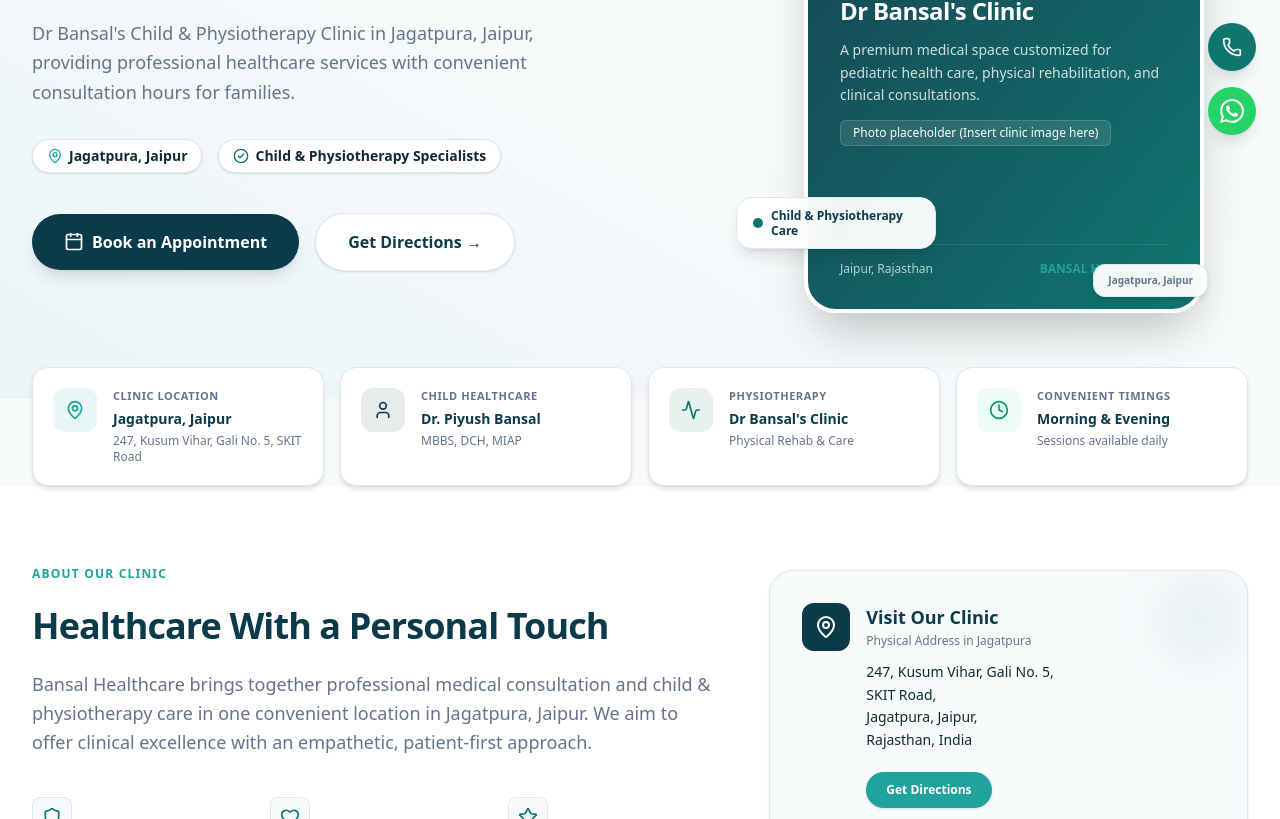
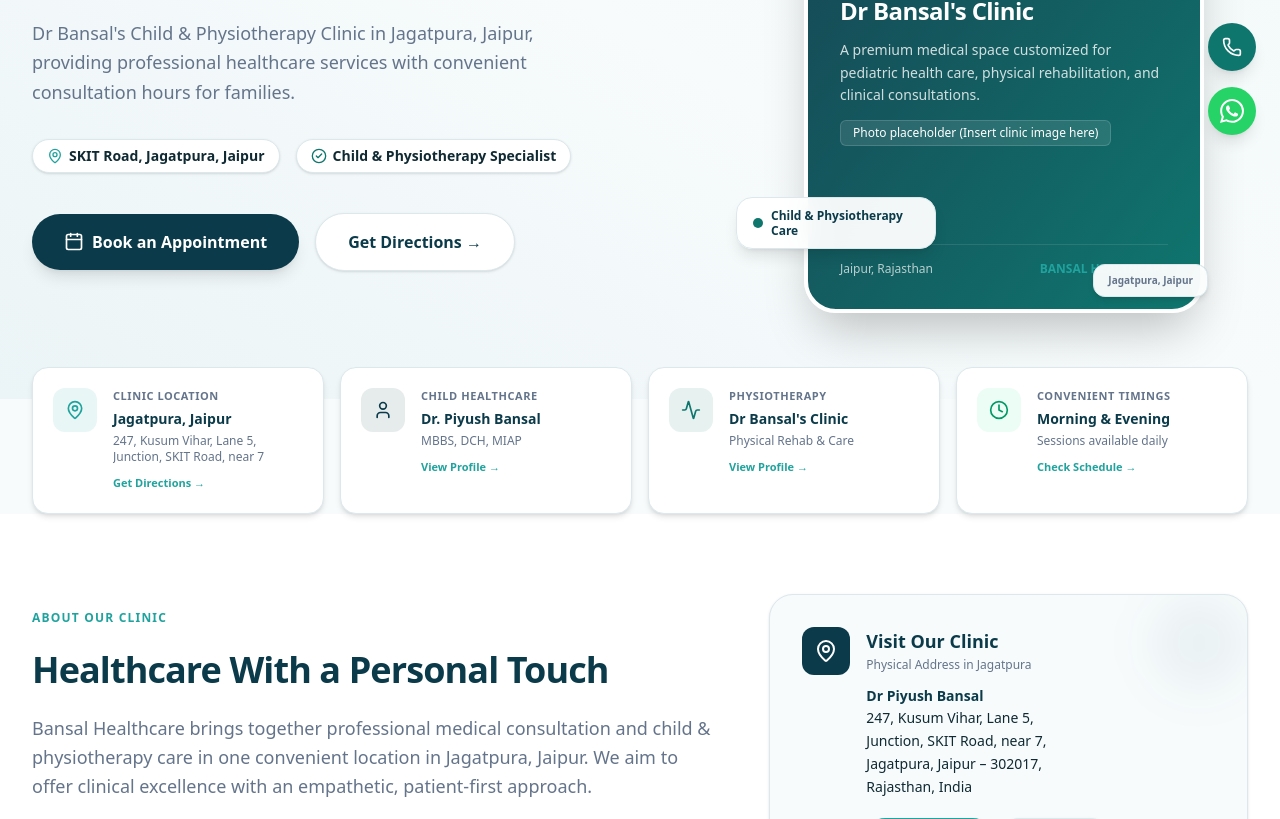
Before and after one commit to ramlalkumawat/bansal-healthcare, a Next.js app: page / in a window 1280 px wide. Shown: the part 321-1140 px from the top of the page. Built offline with nearby package versions, Linux system fonts and the light colour scheme.

Commit message:
Update clinic address, Google Maps links, and directions across website

```diff
--- a/src/app/layout.tsx
+++ b/src/app/layout.tsx
@@ -63,11 +63,13 @@ export default function RootLayout({
         "logo": `${clinicData.seo.url}/images/logo.png`,
         "image": `${clinicData.seo.url}/images/og-image.jpg`,
         "description": clinicData.seo.description,
+        "hasMap": clinicData.mapUrl,
         "address": {
           "@type": "PostalAddress",
           "streetAddress": `${clinicData.address.street}, ${clinicData.address.landmark}`,
           "addressLocality": clinicData.address.area,
           "addressRegion": clinicData.address.city,
+          "postalCode": clinicData.address.pincode,
           "addressCountry": "IN"
         },
         "telephone": clinicData.phone || undefined,
@@ -91,6 +93,7 @@ export default function RootLayout({
         "@id": `${clinicData.seo.url}/#dr-piyush-bansal`,
         "name": "Dr. Piyush Bansal",
         "medicalSpecialty": "Pediatric",
+        "hasMap": clinicData.mapUrl,
         "worksFor": {
           "@type": "MedicalClinic",
           "@id": `${clinicData.seo.url}/#clinic`
@@ -100,6 +103,7 @@ export default function RootLayout({
           "streetAddress": `${clinicData.address.street}, ${clinicData.address.landmark}`,
           "addressLocality": clinicData.address.area,
           "addressRegion": clinicData.address.city,
+          "postalCode": clinicData.address.pincode,
           "addressCountry": "IN"
         }
       },
@@ -108,6 +112,7 @@ export default function RootLayout({
         "@id": `${clinicData.seo.url}/#dr-manisha-bansal`,
         "name": "Dr. Manisha Bansal",
         "medicalSpecialty": "Physiotherapy",
+        "hasMap": clinicData.mapUrl,
         "worksFor": {
           "@type": "MedicalClinic",
           "@id": `${clinicData.seo.url}/#clinic`
@@ -117,6 +122,7 @@ export default function RootLayout({
           "streetAddress": `${clinicData.address.street}, ${clinicData.address.landmark}`,
           "addressLocality": clinicData.address.area,
           "addressRegion": clinicData.address.city,
+          "postalCode": clinicData.address.pincode,
           "addressCountry": "IN"
         }
       }
--- a/src/components/AboutSection.tsx
+++ b/src/components/AboutSection.tsx
@@ -73,13 +73,14 @@ export default function AboutSection() {
                   </div>
 
                   <address className="not-italic text-sm text-text-dark font-medium leading-relaxed">
+                    <span className="text-primary font-bold block">{clinicData.address.doctorName}</span>
                     {clinicData.address.street}, <br />
                     {clinicData.address.landmark}, <br />
-                    {clinicData.address.area}, {clinicData.address.city}, <br />
+                    {clinicData.address.area}, {clinicData.address.city} – {clinicData.address.pincode}, <br />
                     {clinicData.address.state}, {clinicData.address.country}
                   </address>
 
-                  <div className="pt-2">
+                  <div className="pt-2 flex flex-wrap gap-2">
                     <a
                       href={clinicData.directionsUrl}
                       target="_blank"
@@ -87,6 +88,14 @@ export default function AboutSection() {
                       className="inline-flex items-center justify-center px-5 py-2.5 rounded-full bg-accent hover:bg-secondary text-white text-xs font-bold shadow transition-all cursor-pointer transform hover:-translate-y-0.5 active:translate-y-0"
                     >
                       Get Directions
+                    </a>
+                    <a
+                      href={clinicData.mapUrl}
+                      target="_blank"
+                      rel="noopener noreferrer"
+                      className="inline-flex items-center justify-center px-4 py-2.5 rounded-full bg-white hover:bg-bg-light border border-border-light text-primary text-xs font-bold shadow-sm transition-all"
+                    >
+                      View on Map
                     </a>
                   </div>
                 </div>
@@ -97,7 +106,7 @@ export default function AboutSection() {
             <div className="border border-border-light p-5 rounded-[20px] bg-white flex items-center space-x-4 text-left">
               <div className="w-3 h-3 rounded-full bg-emerald-500 animate-pulse shrink-0" />
               <p className="text-xs font-semibold text-text-dark">
-                Morning & Evening Consultations • Easily accessible via SKIT Road
+                Morning & Evening Consultations • Easily accessible via SKIT Road (near 7 Junction)
               </p>
             </div>
           </div>
--- a/src/components/DoctorDetailsView.tsx
+++ b/src/components/DoctorDetailsView.tsx
@@ -20,7 +20,9 @@ import {
   Camera,
   X,
   ChevronLeft,
-  ZoomIn
+  ZoomIn,
+  MapPin,
+  Navigation
 } from "lucide-react";
 import { Doctor, clinicData } from "@/data/clinic";
 import Navbar from "@/components/Navbar";
@@ -392,6 +394,40 @@ export default function DoctorDetailsView({ doctor, id }: DoctorDetailsViewProps
                 </div>
               </div>
 
+              {/* Clinic Location & Directions Card */}
+              <div className="bg-white border border-border-light p-6 rounded-3xl shadow-sm space-y-4">
+                <div className="flex items-center space-x-2 text-primary font-bold text-sm">
+                  <MapPin className="w-4 h-4 text-accent shrink-0" />
+                  <span>Clinic Location & Directions</span>
+                </div>
+                <hr className="border-border-light" />
+                <div className="text-xs text-text-muted space-y-1">
+                  <p className="font-bold text-primary">{clinicData.address.doctorName}</p>
+                  <p>{clinicData.address.street}</p>
+                  <p>{clinicData.address.landmark}</p>
+                  <p>{clinicData.address.area}, {clinicData.address.city} – {clinicData.address.pincode}</p>
+                </div>
+                <div className="pt-2 flex flex-col gap-2">
+                  <a
+                    href={clinicData.directionsUrl}
+                    target="_blank"
+                    rel="noopener noreferrer"
+                    className="w-full inline-flex items-center justify-center py-2.5 px-4 rounded-xl bg-accent hover:bg-secondary text-white font-bold text-xs shadow-md transition-all active:scale-[0.98] cursor-pointer"
+                  >
+                    <Navigation className="w-3.5 h-3.5 mr-1.5" />
+                    Get Directions
+                  </a>
+                  <a
+                    href={clinicData.mapUrl}
+                    target="_blank"
+                    rel="noopener noreferrer"
+                    className="w-full inline-flex items-center justify-center py-2 px-4 rounded-xl border border-border-light text-primary hover:bg-bg-light font-bold text-xs transition-all text-center"
+                  >
+                    Open in Google Maps
+                  </a>
+                </div>
+              </div>
+
             </div>
 
           </div>
--- a/src/components/Footer.tsx
+++ b/src/components/Footer.tsx
@@ -83,20 +83,30 @@ export default function Footer() {
                 Clinic Address
               </h4>
               <address className="not-italic text-xs text-white/75 leading-relaxed font-medium space-y-1">
+                <span className="block text-white font-bold">{clinicData.address.doctorName}</span>
                 <span className="block">{clinicData.address.street}</span>
                 <span className="block">{clinicData.address.landmark}</span>
-                <span className="block">{clinicData.address.area}, {clinicData.address.city}</span>
+                <span className="block">{clinicData.address.area}, {clinicData.address.city} – {clinicData.address.pincode}</span>
                 <span className="block">{clinicData.address.state}, {clinicData.address.country}</span>
               </address>
-              <div className="pt-1">
+              <div className="pt-2 flex items-center space-x-4">
                 <a
                   href={clinicData.directionsUrl}
                   target="_blank"
                   rel="noopener noreferrer"
                   className="inline-flex items-center text-xs font-bold text-accent hover:text-white transition-colors"
                 >
-                  <span>Navigate on maps</span>
+                  <span>Get Directions</span>
                   <ArrowUpRight className="w-3.5 h-3.5 ml-1" />
+                </a>
+                <a
+                  href={clinicData.mapUrl}
+                  target="_blank"
+                  rel="noopener noreferrer"
+                  className="inline-flex items-center text-xs font-semibold text-white/60 hover:text-white transition-colors"
+                >
+                  <span>Google Maps</span>
+                  <ArrowUpRight className="w-3 h-3 ml-0.5" />
                 </a>
               </div>
             </div>
--- a/src/components/HeroSection.tsx
+++ b/src/components/HeroSection.tsx
@@ -72,13 +72,19 @@ export default function HeroSection({ onOpenAppointment }: HeroSectionProps) {
               variants={fadeInUp}
               className="flex flex-wrap items-center gap-4 text-sm font-semibold text-text-dark"
             >
-              <div className="flex items-center space-x-1.5 bg-white shadow-sm border border-border-light px-3.5 py-1.5 rounded-full">
-                <MapPin className="w-4 h-4 text-accent" />
-                <span>Jagatpura, Jaipur</span>
-              </div>
+              <a
+                href={clinicData.directionsUrl}
+                target="_blank"
+                rel="noopener noreferrer"
+                title="Get directions to 247, Kusum Vihar, Lane 5, SKIT Road"
+                className="flex items-center space-x-1.5 bg-white shadow-sm border border-border-light hover:border-accent px-3.5 py-1.5 rounded-full hover:shadow-md transition-all group cursor-pointer"
+              >
+                <MapPin className="w-4 h-4 text-accent group-hover:scale-110 transition-transform" />
+                <span className="group-hover:text-primary">SKIT Road, Jagatpura, Jaipur</span>
+              </a>
               <div className="flex items-center space-x-1.5 bg-white shadow-sm border border-border-light px-3.5 py-1.5 rounded-full">
                 <CheckCircle2 className="w-4 h-4 text-secondary" />
-                <span>Child & Physiotherapy Specialists</span>
+                <span>Child & Physiotherapy Specialist</span>
               </div>
             </motion.div>
 
--- a/src/components/LocationSection.tsx
+++ b/src/components/LocationSection.tsx
@@ -25,48 +25,38 @@ export default function LocationSection() {
         <div className="grid grid-cols-1 lg:grid-cols-12 gap-8 items-stretch max-w-5xl mx-auto">
 
           {/* Map Placement Card (8 columns on desktop) */}
-          <div className="lg:col-span-8 bg-white border border-border-light rounded-[32px] overflow-hidden min-h-[350px] shadow-sm relative flex flex-col items-center justify-center p-8 group">
+          <div className="lg:col-span-8 bg-white border border-border-light rounded-[32px] overflow-hidden min-h-[420px] shadow-sm relative flex flex-col group">
+            <iframe
+              title="Dr Piyush Bansal Clinic Location Map"
+              src={clinicData.mapEmbedUrl}
+              className="w-full h-full min-h-[420px] border-0"
+              loading="lazy"
+              allowFullScreen
+              referrerPolicy="no-referrer-when-downgrade"
+            />
 
-            {/* Visual Vector Grid suggesting local Jaipur maps */}
-            <div className="absolute inset-0 bg-[radial-gradient(#DCE8EC_1.5px,transparent_1.5px)] [background-size:24px_24px] opacity-40 -z-10" />
-
-            {/* Styled Abstract Road Layout to mimic a premium map preview */}
-            <div className="absolute top-1/3 left-0 right-0 h-4 bg-border-light transform -rotate-12 -z-10" />
-            <div className="absolute top-0 bottom-0 left-1/4 w-4 bg-border-light transform rotate-45 -z-10" />
-            <div className="absolute top-1/2 left-10 w-24 h-24 rounded-full border-2 border-border-light bg-bg-light/40 -z-10" />
-
-            {/* Pulsing Pin Indicator */}
-            <div className="relative flex flex-col items-center mb-6">
-              <div className="absolute -top-3 w-10 h-10 bg-accent/20 rounded-full animate-ping" />
-              <div className="p-4 bg-primary text-white rounded-full shadow-lg border-2 border-white relative z-10">
-                <MapPin className="w-6 h-6 text-accent" />
+            {/* Floating Location Badge */}
+            <div className="absolute top-4 left-4 bg-white/95 backdrop-blur-md px-3.5 py-2.5 rounded-2xl border border-border-light shadow-md flex items-center space-x-2.5 pointer-events-none">
+              <div className="p-1.5 rounded-xl bg-accent/10 text-accent">
+                <MapPin className="w-4 h-4" />
+              </div>
+              <div className="text-left">
+                <p className="text-xs font-bold text-primary">{clinicData.address.doctorName}</p>
+                <p className="text-[10px] text-text-muted">Kusum Vihar, Lane 5, SKIT Road, Jagatpura</p>
               </div>
             </div>
 
-              {/* Map Placeholder Headline */}
-              <div className="text-center max-w-md space-y-4">
-                <h3 className="text-lg font-bold text-primary">View Clinic Location</h3>
-                <p className="text-xs text-text-muted leading-relaxed">
-                  {clinicData.address.fullAddress}
-                </p>
-
-                <div className="pt-2">
+            {/* Floating Open in Google Maps CTA */}
+            <div className="absolute bottom-4 right-4">
               <a
                 href={clinicData.mapUrl}
                 target="_blank"
                 rel="noopener noreferrer"
-                    className="inline-flex items-center justify-center px-6 py-3 rounded-full bg-primary hover:bg-secondary text-white text-xs font-bold shadow-md hover:shadow-lg transition-all transform hover:-translate-y-0.5 cursor-pointer"
+                className="inline-flex items-center justify-center px-4 py-2 rounded-full bg-primary/95 hover:bg-secondary text-white text-xs font-bold shadow-lg backdrop-blur-md transition-all transform hover:-translate-y-0.5 cursor-pointer"
               >
-                    <ExternalLink className="w-3.5 h-3.5 mr-2 text-accent" />
+                <ExternalLink className="w-3.5 h-3.5 mr-1.5 text-accent" />
                 Open in Google Maps
               </a>
-                </div>
-              </div>
-
-              {/* Map Scale indicator */}
-              <div className="absolute bottom-4 left-4 bg-white/95 backdrop-blur-md px-3 py-1.5 rounded-lg border border-border-light text-[10px] font-bold text-text-muted flex items-center space-x-1.5">
-                <Compass className="w-3.5 h-3.5 text-secondary" />
-                <span>Jaipur, Jagatpura Zone</span>
             </div>
           </div>
 
@@ -78,9 +68,11 @@ export default function LocationSection() {
                   Full Address
                 </span>
                 <p className="text-sm font-semibold text-text-dark leading-relaxed">
+                  <span className="text-primary font-bold block">{clinicData.address.doctorName}</span>
                   {clinicData.address.street}, <br />
                   {clinicData.address.landmark}, <br />
-                    {clinicData.address.area}, {clinicData.address.city}, {clinicData.address.state}
+                  {clinicData.address.area}, {clinicData.address.city}, <br />
+                  {clinicData.address.state} – {clinicData.address.pincode}
                 </p>
               </div>
 
@@ -89,16 +81,16 @@ export default function LocationSection() {
                   Key Landmark
                 </span>
                 <p className="text-xs font-medium text-text-muted leading-relaxed">
-                    Conveniently situated on SKIT Road (Gali No. 5, Kusum Vihar), Jagatpura, making it simple to find for parents and physiotherapy patients.
+                  Conveniently situated at 247, Kusum Vihar, Lane 5, Junction, SKIT Road (near 7), Jagatpura, Jaipur. Accessible via public and private transit.
                 </p>
               </div>
 
-              <div className="border-t border-border-light pt-6">
-                <span className="text-[10px] font-bold text-text-muted uppercase tracking-wider block mb-2">
-                  Need Help Navigating?
+              <div className="border-t border-border-light pt-5">
+                <span className="text-[10px] font-bold text-text-muted uppercase tracking-wider block mb-1.5">
+                  Need Turn-by-Turn Navigation?
                 </span>
                 <p className="text-xs text-text-muted leading-relaxed">
-                  Click below to generate turn-by-turn driving directions from your current GPS location directly to the clinic gate.
+                  Tap below to launch live GPS turn-by-turn driving directions from your location directly to the clinic.
                 </p>
               </div>
             </div>
@@ -107,9 +99,9 @@ export default function LocationSection() {
               href={clinicData.directionsUrl}
               target="_blank"
               rel="noopener noreferrer"
-              className="mt-8 w-full inline-flex items-center justify-center py-3 px-4 rounded-2xl bg-accent text-white font-bold text-xs shadow-md hover:bg-secondary cursor-pointer transition-all active:scale-[0.98]"
+              className="mt-6 w-full inline-flex items-center justify-center py-3.5 px-4 rounded-2xl bg-accent text-white font-bold text-xs shadow-md hover:bg-secondary cursor-pointer transition-all active:scale-[0.98]"
             >
-              <Navigation className="w-3.5 h-3.5 mr-2" />
+              <Navigation className="w-4 h-4 mr-2" />
               Get Driving Directions
             </a>
           </div>
--- a/src/components/QuickInfo.tsx
+++ b/src/components/QuickInfo.tsx
@@ -11,7 +11,9 @@ export default function QuickInfo() {
       value: "Jagatpura, Jaipur",
       icon: MapPin,
       colorClass: "text-accent bg-accent/10",
-      description: `${clinicData.address.street}, ${clinicData.address.landmark}`
+      description: `${clinicData.address.street}, ${clinicData.address.landmark}`,
+      href: clinicData.directionsUrl,
+      actionText: "Get Directions →"
     },
     {
       id: "pediatrician",
@@ -19,7 +21,9 @@ export default function QuickInfo() {
       value: "Dr. Piyush Bansal",
       icon: User,
       colorClass: "text-primary bg-primary/10",
-      description: "MBBS, DCH, MIAP"
+      description: "MBBS, DCH, MIAP",
+      href: "/doctor/dr-piyush-bansal",
+      actionText: "View Profile →"
     },
     {
       id: "physiotherapist",
@@ -27,7 +31,9 @@ export default function QuickInfo() {
       value: "Dr Bansal's Clinic",
       icon: Activity,
       colorClass: "text-secondary bg-secondary/10",
-      description: "Physical Rehab & Care"
+      description: "Physical Rehab & Care",
+      href: "/doctor/dr-manisha-bansal",
+      actionText: "View Profile →"
     },
     {
       id: "timings",
@@ -35,7 +41,9 @@ export default function QuickInfo() {
       value: "Morning & Evening",
       icon: Clock,
       colorClass: "text-emerald-600 bg-emerald-50",
-      description: "Sessions available daily"
+      description: "Sessions available daily",
+      href: "/#timings",
+      actionText: "Check Schedule →"
     }
   ];
 
@@ -45,26 +53,52 @@ export default function QuickInfo() {
       <div className="flex md:grid md:grid-cols-4 gap-4 overflow-x-auto md:overflow-visible pb-4 md:pb-0 snap-x snap-mandatory scrollbar-none">
         {infoCards.map((card) => {
           const Icon = card.icon;
-          return (
-            <div
-              key={card.id}
-              className="min-w-[260px] md:min-w-0 flex-1 snap-start bg-white p-5 rounded-2xl shadow-md border border-border-light flex items-start space-x-4 hover:shadow-lg transition-shadow duration-300"
-            >
+          const CardContent = (
+            <>
               <div className={`p-3 rounded-xl shrink-0 ${card.colorClass}`}>
                 <Icon className="w-5 h-5" />
               </div>
-              <div className="space-y-1 text-left">
+              <div className="space-y-1 text-left flex-1 min-w-0">
                 <span className="block text-[11px] font-bold text-text-muted uppercase tracking-wider">
                   {card.label}
                 </span>
                 <span className="block text-sm font-bold text-primary">
                   {card.value}
                 </span>
-                <span className="block text-xs text-text-muted">
+                <span className="block text-xs text-text-muted line-clamp-2">
                   {card.description}
                 </span>
+                {card.actionText && (
+                  <span className="inline-block text-[11px] font-bold text-accent pt-1">
+                    {card.actionText}
+                  </span>
+                )}
               </div>
-            </div>
+            </>
+          );
+
+          if (card.href.startsWith("http")) {
+            return (
+              <a
+                key={card.id}
+                href={card.href}
+                target="_blank"
+                rel="noopener noreferrer"
+                className="min-w-[260px] md:min-w-0 flex-1 snap-start bg-white p-5 rounded-2xl shadow-md border border-border-light flex items-start space-x-4 hover:shadow-lg hover:border-accent/30 transition-all duration-300 group cursor-pointer"
+              >
+                {CardContent}
+              </a>
+            );
+          }
+
+          return (
+            <a
+              key={card.id}
+              href={card.href}
+              className="min-w-[260px] md:min-w-0 flex-1 snap-start bg-white p-5 rounded-2xl shadow-md border border-border-light flex items-start space-x-4 hover:shadow-lg hover:border-primary/30 transition-all duration-300 group cursor-pointer"
+            >
+              {CardContent}
+            </a>
           );
         })}
       </div>
--- a/src/data/clinic.ts
+++ b/src/data/clinic.ts
@@ -42,16 +42,19 @@ export const clinicData = {
   phone: "+919214678687",
   whatsapp: "+919214678687",
   address: {
-    street: "247, Kusum Vihar, Gali No. 5",
-    landmark: "SKIT Road",
+    doctorName: "Dr Piyush Bansal",
+    street: "247, Kusum Vihar, Lane 5",
+    landmark: "Junction, SKIT Road, near 7",
     area: "Jagatpura",
     city: "Jaipur",
     state: "Rajasthan",
+    pincode: "302017",
     country: "India",
-    fullAddress: "247, Kusum Vihar, Gali No. 5, SKIT Road, Jagatpura, Jaipur, Rajasthan, India"
+    fullAddress: "Dr Piyush Bansal, 247, Kusum Vihar, Lane 5, Junction, SKIT Road, near 7, Jagatpura, Jaipur, Rajasthan 302017"
   },
-  mapUrl: "https://www.google.com/maps/search/?api=1&query=247,+Kusum+Vihar,+Gali+No.+5,+SKIT+Road,+Jagatpura,+Jaipur",
-  directionsUrl: "https://www.google.com/maps/dir/?api=1&destination=247,+Kusum+Vihar,+Gali+No.+5,+SKIT+Road,+Jagatpura,+Jaipur",
+  mapUrl: "https://www.google.com/maps/search/?api=1&query=Dr+Piyush+Bansal,+247,+Kusum+Vihar,+Lane+5,+Junction,+SKIT+Road,+near+7,+Jagatpura,+Jaipur,+Rajasthan+302017",
+  directionsUrl: "https://www.google.com/maps/dir/?api=1&destination=Dr+Piyush+Bansal,+247,+Kusum+Vihar,+Lane+5,+Junction,+SKIT+Road,+near+7,+Jagatpura,+Jaipur,+Rajasthan+302017",
+  mapEmbedUrl: "https://maps.google.com/maps?q=Dr+Piyush+Bansal,+247,+Kusum+Vihar,+Lane+5,+Junction,+SKIT+Road,+near+7,+Jagatpura,+Jaipur,+Rajasthan+302017&t=&z=16&ie=UTF8&iwloc=&output=embed",
   timingsNote: "Please confirm availability before visiting.",
   doctors: [
     {
@@ -159,7 +162,7 @@ export const clinicData = {
     {
       id: "faq-location",
       question: "Where is Dr Bansal's Child & Physiotherapy Clinic located?",
-      answer: "The clinic is located at 247, Kusum Vihar, Gali No. 5, SKIT Road, Jagatpura, Jaipur, Rajasthan, India."
+      answer: "The clinic is located at Dr Piyush Bansal, 247, Kusum Vihar, Lane 5, Junction, SKIT Road, near 7, Jagatpura, Jaipur, Rajasthan 302017."
     },
     {
       id: "faq-timings-dr-piyush",
```
Lines whose indentation alone changed are shown as unchanged.
